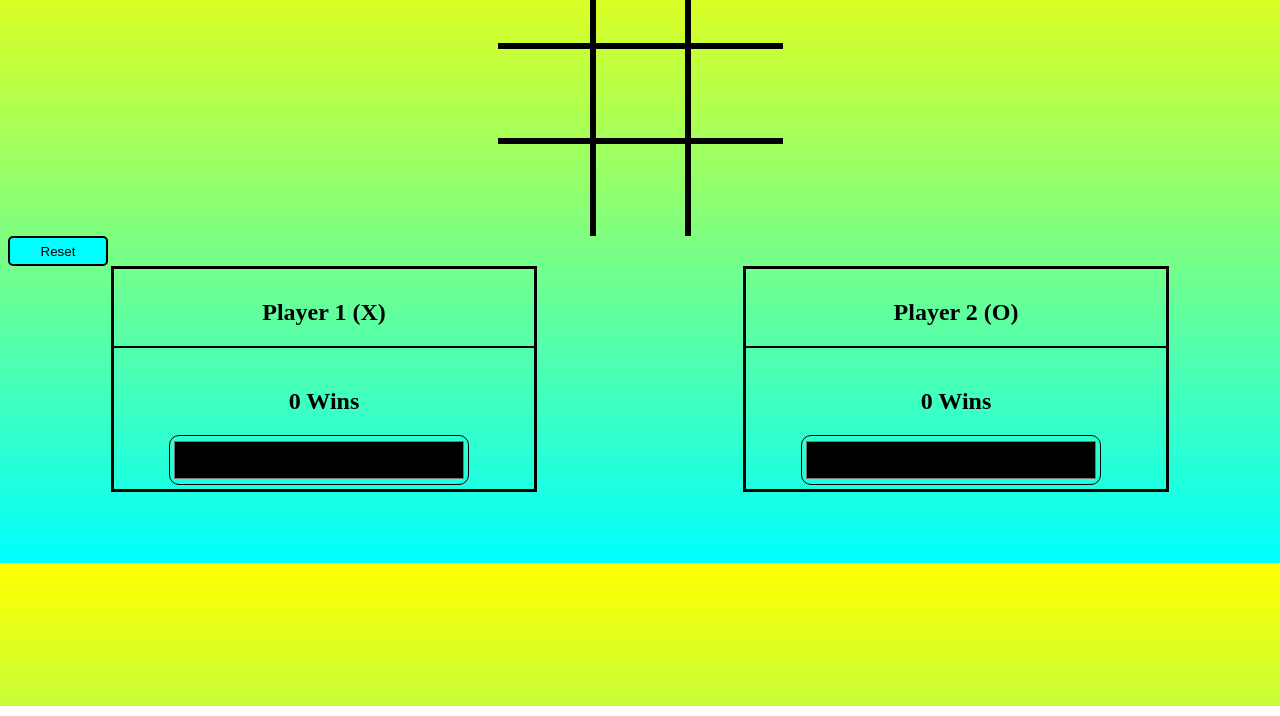
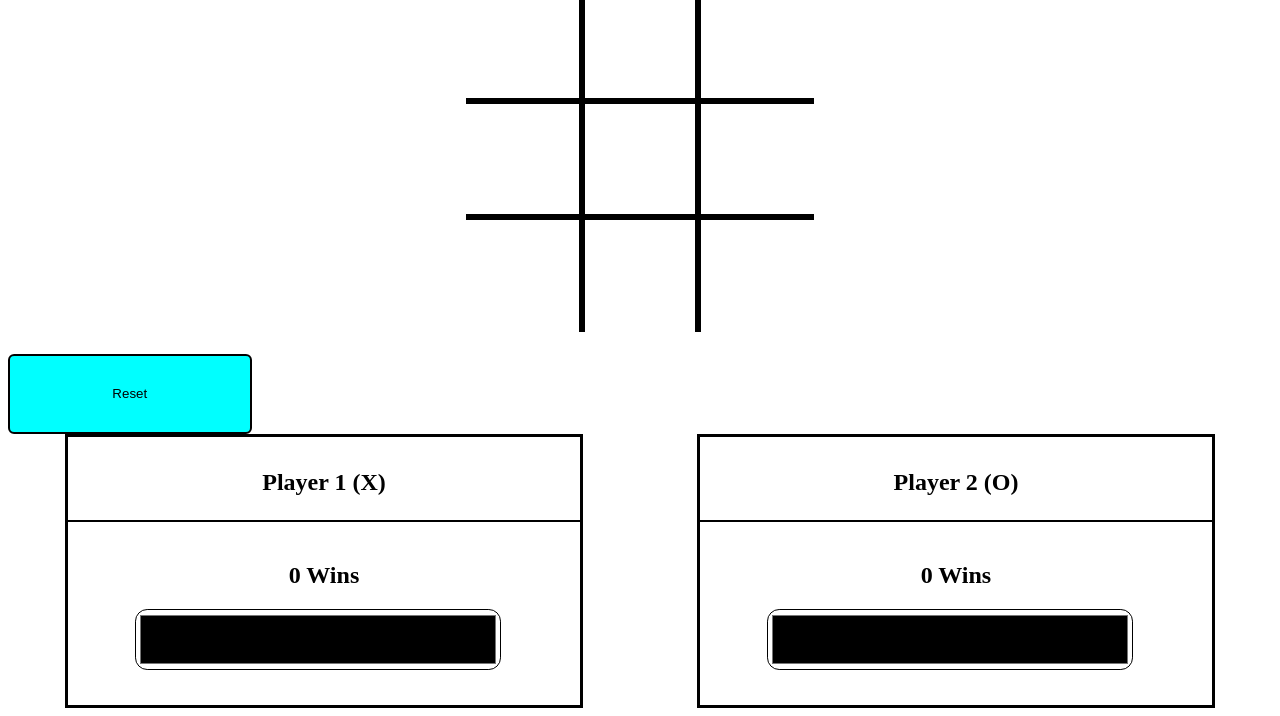
Before and after one commit to Noah050/Noah050.github.io.tictactoe, a plain HTML site: page index.html in a window 1280 px wide. Shown: the part 94-810 px from the top of the page. Drawn offline with nearby package versions, Linux system fonts and the light colour scheme.

Commit message:
Update style.css

```diff
--- a/style.css
+++ b/style.css
@@ -1,13 +1,19 @@
-body {
+.body {
+    width: 101.3%;
+    margin-left: -1.5220700152207vh;
+    margin-top: -1.5220700152207vh;
+    margin-bottom: -1.5220700152207vh;
     background-image: linear-gradient(0deg, cyan, yellow);
-    height: 641px;
+    height: 100.3vh;
+    background-size: cover;
+    background-repeat: no-repeat;
 }
 .p1Div, .p2Div {
-    height: 200px;
-    width: 400px;
+    height: 30.441400304414003vh;
+    width: 60.882800608828006vh;
     background-color: transparent;
-    border: black solid 3px;
-    padding: 10px;
+    border: black solid 0.45662100456621vh;
+    padding: 1.5220700152207vh    ;
     text-align: center;
     display: flex;
     flex-direction: column;
@@ -15,40 +21,42 @@ body {
     margin: auto;
 }
 #p1Color, #p2Color {
-    margin-right: 10px;
-    margin-top: 0px;
-    border-radius: 10px;
+    margin-right: 1.5220700152207vh;
+    border-radius: 1.5220700152207vh;
     background-color: transparent;
-    height: 50px;
-    width: 300px;
+    height: 7.610350076103501vh;
+    width: 45.662100456621005vh;
 }
 .p1Title, .p2Title {
-    border-bottom: solid black 2px;
-    width: 420px;
-    padding-bottom: 20px;
+    border-bottom: solid black 0.30441400304414vh;
+    width: 63.926940639269404vh;
+    padding-bottom: 3.0441400304414vh;
 }
 .subp1Div, .subp2Div {
     display: flex;
     flex-direction: column;
     justify-content: space-between;
 }
-.p1Wins, .p2Wins {
-    margin-right: 0px;
-}
 .container1 {
     display: flex;
     flex-direction: row;
 }
 .reset {
-    border-radius: 5px;
+    border-radius: 0.76103500761035vh;
     background-color: cyan;
     color: black;
-    width: 100px;
-    height: 30px;
-    border:  solid black 2px;
+    width: 30.441400304414003vh;
+    height: 10vh;
+    border:  solid black 0.30441400304414vh;
+    margin-top: 2.7vh;
+}.playerTurn {
+    padding-top: 3.0441400304414vh    ;
+    margin-bottom: 2.2831050228310503v;
+    text-align: center;
+    font-size: 40px;
 }
 .reset:hover {
-    background-color: rgba(69, 158, 158, 0.1);
+    background-color: rgba(0, 255, 255, 0.3);
 }
 .container {
 display: grid;
@@ -57,17 +65,17 @@ grid-template-areas:
 "square4 square5 square6"
 "square7 square8 square9";
 justify-content: center;
-grid-row-gap: -1px;
+grid-row-gap: -0.15220700152207vh;
 grid-column-gap: 0px;
 }
 .box {
-width: 95px;
-height: 95px;
+width: 14.459665144596652vh;
+height: 14.459665144596652vh;
 background-color: transparent;
 display: flex;
 justify-content: center;
 align-items: center;
-border: solid black 3px;
+border: solid black 0.45662100456621vh;
 background-size: cover;
 background-repeat: no-repeat;
 }
```
